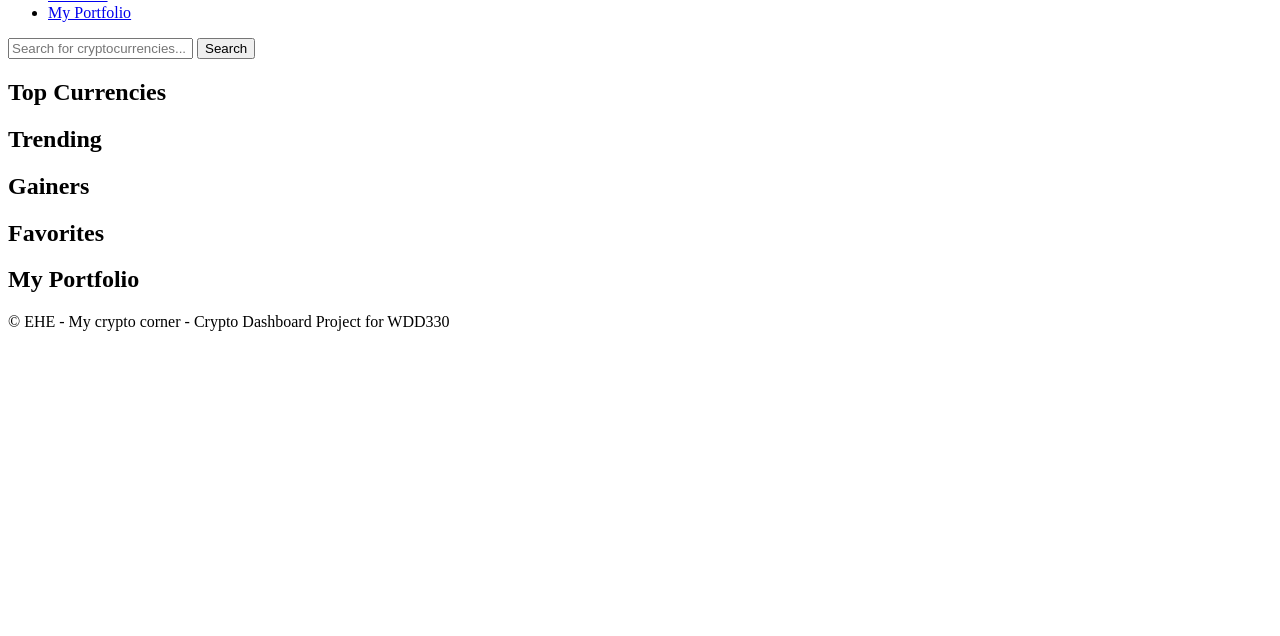
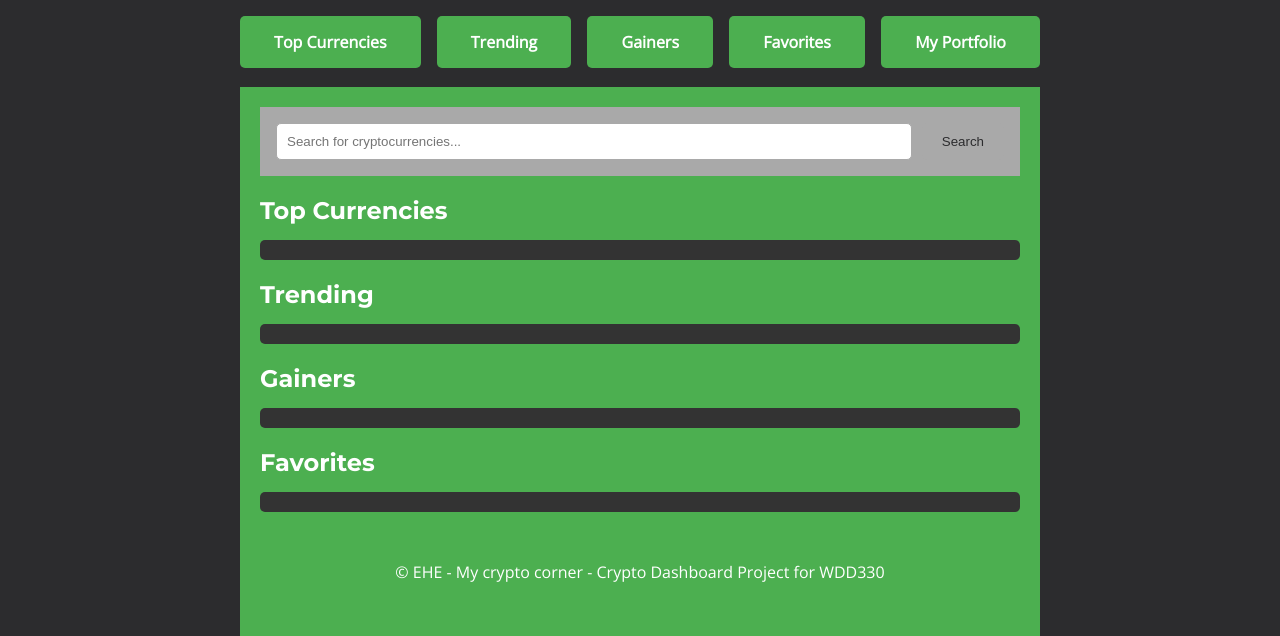
Before and after one commit to ezequielespada/my-crypto-corner, a plain HTML site: page index.html in a window 1280 px wide. Shown: the part 185-821 px from the top of the page. Before the commit the page ends 800 px from the top, so only its background shows below. Drawn offline with nearby package versions, Linux system fonts and the light colour scheme; files that its build step writes are made by us from their sources; the site is published under a folder, as on GitHub Pages, so addresses that start at the root find nothing.

Commit message:
css link correction

```diff
--- a/index.html
+++ b/index.html
@@ -5,7 +5,7 @@
     <meta name="viewport" content="width=device-width, initial-scale=1.0">
     <title>My Crypto Corner</title>
     <link href="https://fonts.googleapis.com/css2?family=Montserrat:wght@700&family=Open+Sans&family=Roboto&display=swap" rel="stylesheet">
-    <link rel="stylesheet" href="/Repositorio/my-crypto-corner/styles/index.css">
+    <link rel="stylesheet" href="styles/index.css">
 </head>
 <body>
     <header>
```
